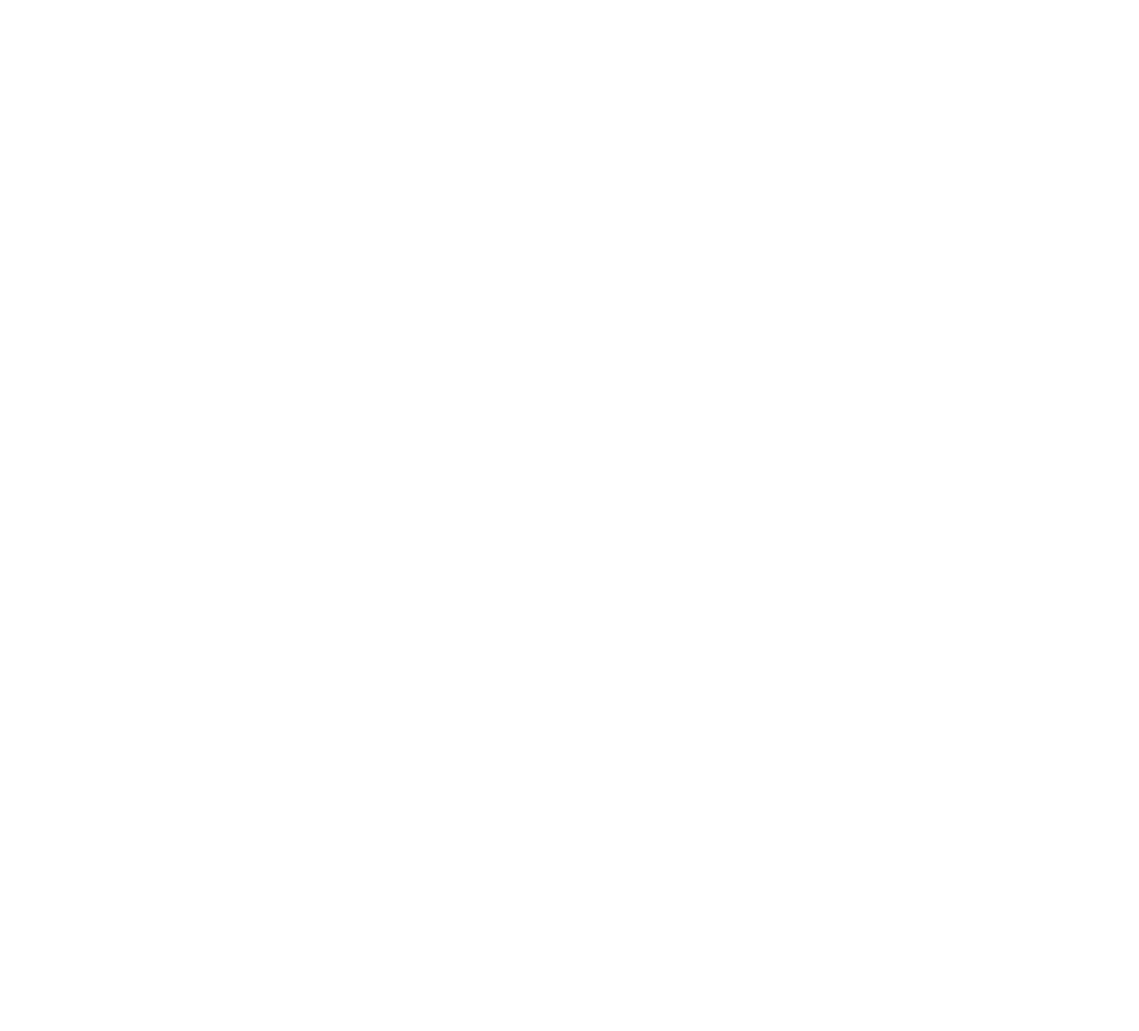
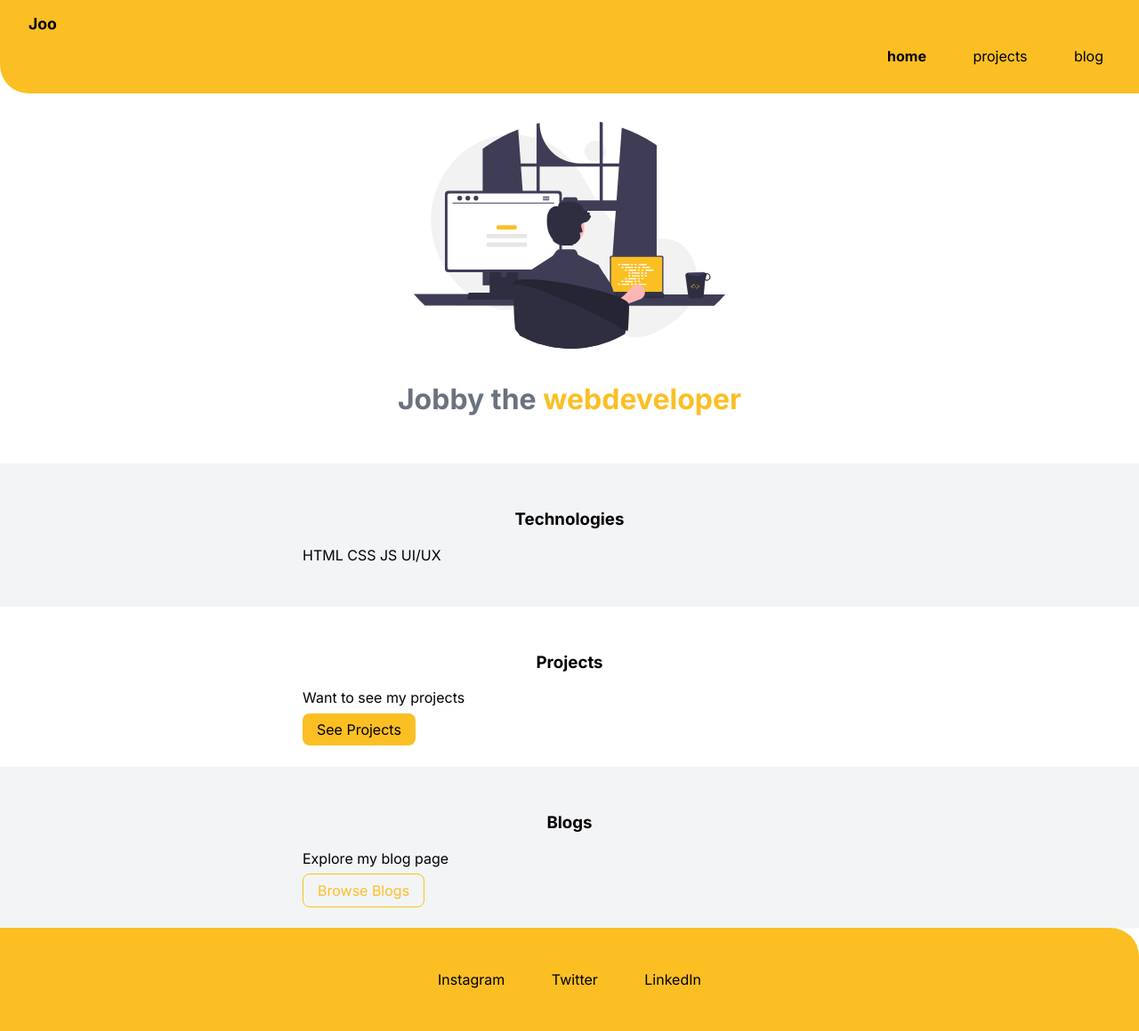
Before and after one commit to JobbyJohnson/joo-portfolio, a plain HTML site: page index.html in a window 1280 px wide. Shown: the whole page at 89% size. Before the commit the page ends 800 px from the top, so only its background shows below. Drawn offline with Linux system fonts and the light colour scheme.

Commit message:
feat: portfolio skelton done completely

```diff
--- a/index.html
+++ b/index.html
@@ -9,5 +9,53 @@
 </head>
 <body>
 
+    <nav class="navigation container">
+        <div class="nav-brand"><a href="/index.html" class="link link-active">Joo</a></div>
+        <ul class="list-non-bullet nav-pills">
+            <li class="list-item-inline"><a href="/index.html" class="link link-active">home</a></li>
+            <li class="list-item-inline"><a href="/projects.html" class="link">projects</a></li>
+            <li class="list-item-inline"><a href="/blog.html" class="link">blog</a></li>
+
+        </ul>
+    </nav>
+
+    <header class="hero">
+        <img class="hero-image" src="images\hero.svg" alt="">
+        <h1 class="hero-heading">Jobby the <span style="color: var(--primary-color);">webdeveloper</span></h1>
+    </header>
+
+    <section class="ow">
+        <div class="container container-center">
+        <h3>Technologies</h3>
+        <p>HTML CSS JS UI/UX</p>
+        </div>
+    </section>
+
+    <section >
+        <div class="container container-center">
+            <h3>Projects</h3>
+            <p>Want to see my projects</p>
+            <a class="link link-primary" href="/projects.html">See Projects</a>
+        </div>
+    </section>
+    <section class="ow">
+        <div class="container container-center">
+        <h3>Blogs</h3>
+        <p>Explore my blog page</p>
+        <a class="link link-secondary" href="/blog.html">Browse Blogs</a>
+        </div>
+    </section>
+
+    <footer>
+        <div class="footer-header">
+            <ul class="list-non-bullet">
+                <li class="list-item-inline"><a href="" class="link">Instagram</a></li>
+                <li class="list-item-inline"><a href="" class="link">Twitter</a></li>
+                <li class="list-item-inline"><a href="" class="link">LinkedIn</a></li>
+
+            </ul>
+        </div>
+    </footer>
+
 </body>
 </html>
--- a/style.css
+++ b/style.css
@@ -8,6 +8,7 @@
 
 body{
     font-family: 'Inter', sans-serif;
+    margin: 0px;
 }
 
 hr{
@@ -28,6 +29,7 @@ hr{
 .link{
     text-decoration: none;
     padding: 0.5rem 1rem;
+    margin: ;
 }
 .link-primary{
     background-color: var(--primary-color);
@@ -56,6 +58,7 @@ hr{
     color: black;
     padding: 1rem;
     border-bottom-left-radius: 2rem ;
+
 }
 
 .navigation .nav-brand{
```
Also changed, not shown: blog.html (added, +21 -0 lines), projects.html (added, +21 -0 lines).
